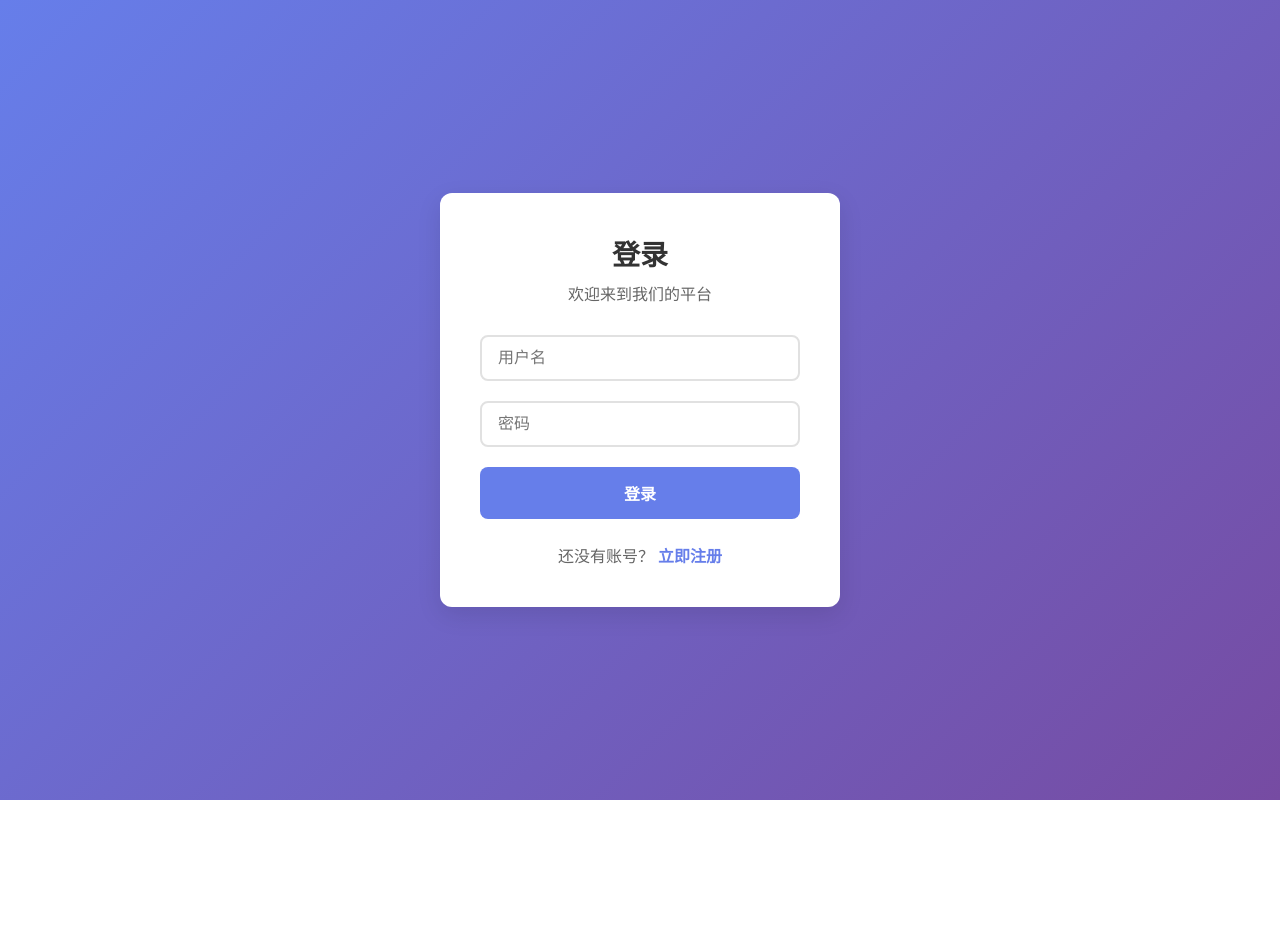
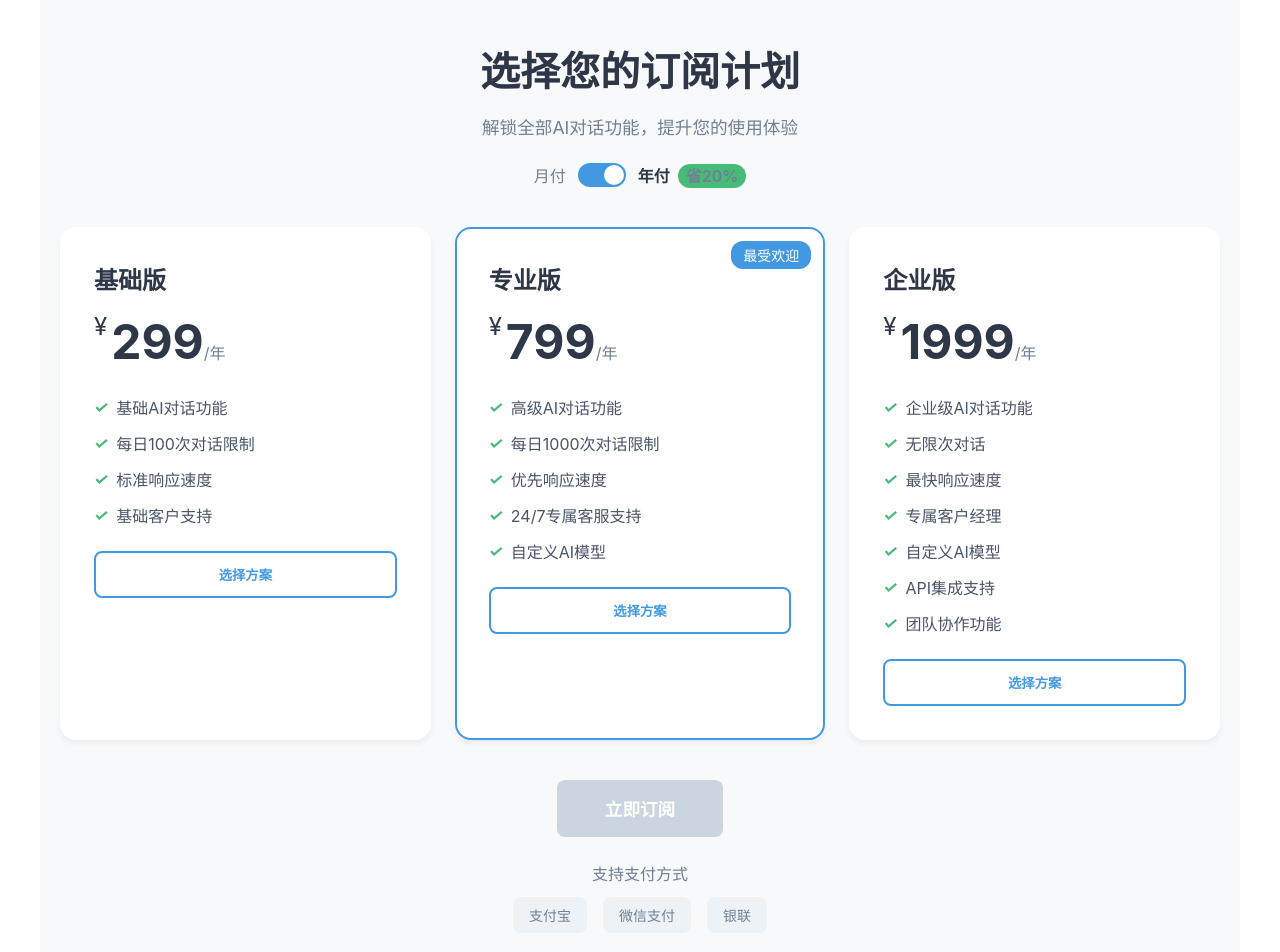
Before and after one commit to wenyuan-ai/wenyuan-ui-design, a React app: page / in a window 1280 px wide. Shown: the top 952 px of the page. Before the commit the page ends 800 px from the top, so only its background shows below. Built offline with nearby package versions, Linux system fonts and the light colour scheme.

Commit message:
18Be4lqz_yuo9OJ7_subscription-page_创建付费订阅页面

```diff
--- a/src/App.jsx
+++ b/src/App.jsx
@@ -1,10 +1,10 @@
 import React from 'react';
-import Auth from './components/Auth';
+import Subscription from './components/Subscription';
 
 const App = () => {
   return (
     <div className="app">
-      <Auth />
+      <Subscription />
     </div>
   );
 };
--- /dev/null
+++ b/src/components/Subscription/index.jsx
@@ -0,0 +1,138 @@
+import React, { useState } from 'react';
+import './styles.css';
+
+const Subscription = () => {
+  const [selectedPlan, setSelectedPlan] = useState(null);
+  const [isAnnual, setIsAnnual] = useState(true);
+
+  const plans = [
+    {
+      id: 'basic',
+      name: '基础版',
+      monthlyPrice: 29,
+      yearlyPrice: 299,
+      features: [
+        '基础AI对话功能',
+        '每日100次对话限制',
+        '标准响应速度',
+        '基础客户支持'
+      ]
+    },
+    {
+      id: 'pro',
+      name: '专业版',
+      monthlyPrice: 79,
+      yearlyPrice: 799,
+      features: [
+        '高级AI对话功能',
+        '每日1000次对话限制',
+        '优先响应速度',
+        '24/7专属客服支持',
+        '自定义AI模型'
+      ],
+      popular: true
+    },
+    {
+      id: 'enterprise',
+      name: '企业版',
+      monthlyPrice: 199,
+      yearlyPrice: 1999,
+      features: [
+        '企业级AI对话功能',
+        '无限次对话',
+        '最快响应速度',
+        '专属客户经理',
+        '自定义AI模型',
+        'API集成支持',
+        '团队协作功能'
+      ]
+    }
+  ];
+
+  const handlePlanSelect = (planId) => {
+    setSelectedPlan(planId);
+  };
+
+  const handleSubscribe = () => {
+    if (!selectedPlan) return;
+    // TODO: 实现支付逻辑
+    console.log('Subscribe to plan:', selectedPlan, isAnnual ? 'yearly' : 'monthly');
+  };
+
+  return (
+    <div className="subscription-container">
+      <div className="subscription-header">
+        <h1>选择您的订阅计划</h1>
+        <p>解锁全部AI对话功能，提升您的使用体验</p>
+        <div className="billing-toggle">
+          <span className={!isAnnual ? 'active' : ''}>月付</span>
+          <label className="switch">
+            <input
+              type="checkbox"
+              checked={isAnnual}
+              onChange={() => setIsAnnual(!isAnnual)}
+            />
+            <span className="slider"></span>
+          </label>
+          <span className={isAnnual ? 'active' : ''}>年付
+            <span className="discount-badge">省20%</span>
+          </span>
+        </div>
+      </div>
+
+      <div className="plans-container">
+        {plans.map((plan) => (
+          <div
+            key={plan.id}
+            className={`plan-card ${plan.popular ? 'popular' : ''} ${selectedPlan === plan.id ? 'selected' : ''}`}
+            onClick={() => handlePlanSelect(plan.id)}
+          >
+            {plan.popular && <div className="popular-badge">最受欢迎</div>}
+            <h3>{plan.name}</h3>
+            <div className="price">
+              <span className="currency">¥</span>
+              <span className="amount">
+                {isAnnual ? plan.yearlyPrice : plan.monthlyPrice}
+              </span>
+              <span className="period">/{isAnnual ? '年' : '月'}</span>
+            </div>
+            <ul className="features">
+              {plan.features.map((feature, index) => (
+                <li key={index}>
+                  <i className="check-icon">✓</i>
+                  {feature}
+                </li>
+              ))}
+            </ul>
+            <button
+              className={`select-button ${selectedPlan === plan.id ? 'selected' : ''}`}
+              onClick={() => handlePlanSelect(plan.id)}
+            >
+              {selectedPlan === plan.id ? '已选择' : '选择方案'}
+            </button>
+          </div>
+        ))}
+      </div>
+
+      <div className="subscription-footer">
+        <button
+          className="subscribe-button"
+          disabled={!selectedPlan}
+          onClick={handleSubscribe}
+        >
+          立即订阅
+        </button>
+        <div className="payment-info">
+          <p>支持支付方式</p>
+          <div className="payment-methods">
+            <span className="payment-method">支付宝</span>
+            <span className="payment-method">微信支付</span>
+            <span className="payment-method">银联</span>
+          </div>
+        </div>
+      </div>
+    </div>
+  );
+};
+
+export default Subscription;
--- /dev/null
+++ b/src/components/Subscription/styles.css
@@ -0,0 +1,271 @@
+.subscription-container {
+  max-width: 1200px;
+  margin: 0 auto;
+  padding: 40px 20px;
+  background-color: #f8f9fa;
+  min-height: 100vh;
+}
+
+.subscription-header {
+  text-align: center;
+  margin-bottom: 40px;
+}
+
+.subscription-header h1 {
+  font-size: 2.5rem;
+  color: #2d3748;
+  margin-bottom: 16px;
+}
+
+.subscription-header p {
+  font-size: 1.1rem;
+  color: #718096;
+  margin-bottom: 24px;
+}
+
+.billing-toggle {
+  display: flex;
+  align-items: center;
+  justify-content: center;
+  gap: 12px;
+  margin-bottom: 32px;
+}
+
+.billing-toggle span {
+  color: #718096;
+  font-size: 1rem;
+}
+
+.billing-toggle span.active {
+  color: #2d3748;
+  font-weight: 600;
+}
+
+.switch {
+  position: relative;
+  display: inline-block;
+  width: 48px;
+  height: 24px;
+}
+
+.switch input {
+  opacity: 0;
+  width: 0;
+  height: 0;
+}
+
+.slider {
+  position: absolute;
+  cursor: pointer;
+  top: 0;
+  left: 0;
+  right: 0;
+  bottom: 0;
+  background-color: #cbd5e0;
+  transition: .4s;
+  border-radius: 24px;
+}
+
+.slider:before {
+  position: absolute;
+  content: "";
+  height: 20px;
+  width: 20px;
+  left: 2px;
+  bottom: 2px;
+  background-color: white;
+  transition: .4s;
+  border-radius: 50%;
+}
+
+input:checked + .slider {
+  background-color: #4299e1;
+}
+
+input:checked + .slider:before {
+  transform: translateX(24px);
+}
+
+.discount-badge {
+  background-color: #48bb78;
+  color: white;
+  padding: 2px 8px;
+  border-radius: 12px;
+  font-size: 0.75rem;
+  margin-left: 8px;
+}
+
+.plans-container {
+  display: grid;
+  grid-template-columns: repeat(auto-fit, minmax(300px, 1fr));
+  gap: 24px;
+  margin-bottom: 40px;
+}
+
+.plan-card {
+  background: white;
+  border-radius: 16px;
+  padding: 32px;
+  position: relative;
+  transition: all 0.3s ease;
+  cursor: pointer;
+  border: 2px solid transparent;
+  box-shadow: 0 4px 6px rgba(0, 0, 0, 0.05);
+}
+
+.plan-card:hover {
+  transform: translateY(-4px);
+  box-shadow: 0 8px 16px rgba(0, 0, 0, 0.1);
+}
+
+.plan-card.selected {
+  border-color: #4299e1;
+}
+
+.plan-card.popular {
+  border-color: #4299e1;
+}
+
+.popular-badge {
+  position: absolute;
+  top: 12px;
+  right: 12px;
+  background-color: #4299e1;
+  color: white;
+  padding: 4px 12px;
+  border-radius: 12px;
+  font-size: 0.875rem;
+}
+
+.plan-card h3 {
+  font-size: 1.5rem;
+  color: #2d3748;
+  margin-bottom: 16px;
+}
+
+.price {
+  margin-bottom: 24px;
+  color: #2d3748;
+}
+
+.price .currency {
+  font-size: 1.5rem;
+  vertical-align: top;
+  margin-right: 4px;
+}
+
+.price .amount {
+  font-size: 3rem;
+  font-weight: 700;
+}
+
+.price .period {
+  font-size: 1rem;
+  color: #718096;
+}
+
+.features {
+  list-style: none;
+  padding: 0;
+  margin: 0 0 24px 0;
+}
+
+.features li {
+  display: flex;
+  align-items: center;
+  margin-bottom: 12px;
+  color: #4a5568;
+}
+
+.check-icon {
+  color: #48bb78;
+  margin-right: 8px;
+  font-weight: bold;
+}
+
+.select-button {
+  width: 100%;
+  padding: 12px;
+  border: 2px solid #4299e1;
+  border-radius: 8px;
+  background: transparent;
+  color: #4299e1;
+  font-weight: 600;
+  cursor: pointer;
+  transition: all 0.3s ease;
+}
+
+.select-button:hover {
+  background: #4299e1;
+  color: white;
+}
+
+.select-button.selected {
+  background: #4299e1;
+  color: white;
+}
+
+.subscription-footer {
+  text-align: center;
+}
+
+.subscribe-button {
+  padding: 16px 48px;
+  background: #4299e1;
+  color: white;
+  border: none;
+  border-radius: 8px;
+  font-size: 1.1rem;
+  font-weight: 600;
+  cursor: pointer;
+  transition: all 0.3s ease;
+  margin-bottom: 24px;
+}
+
+.subscribe-button:hover {
+  background: #3182ce;
+}
+
+.subscribe-button:disabled {
+  background: #cbd5e0;
+  cursor: not-allowed;
+}
+
+.payment-info {
+  color: #718096;
+}
+
+.payment-info p {
+  margin-bottom: 12px;
+}
+
+.payment-methods {
+  display: flex;
+  justify-content: center;
+  gap: 16px;
+}
+
+.payment-method {
+  padding: 8px 16px;
+  background: #edf2f7;
+  border-radius: 8px;
+  font-size: 0.875rem;
+}
+
+@media (max-width: 768px) {
+  .subscription-container {
+    padding: 20px;
+  }
+
+  .subscription-header h1 {
+    font-size: 2rem;
+  }
+
+  .plans-container {
+    grid-template-columns: 1fr;
+  }
+
+  .plan-card {
+    padding: 24px;
+  }
+}
```
